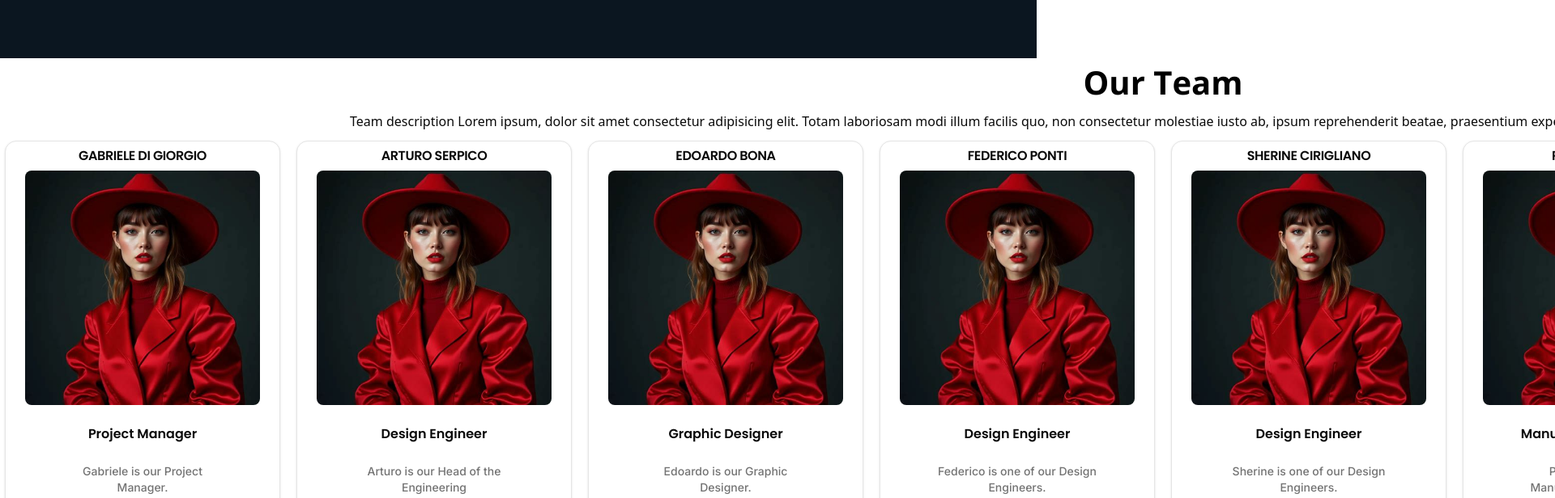
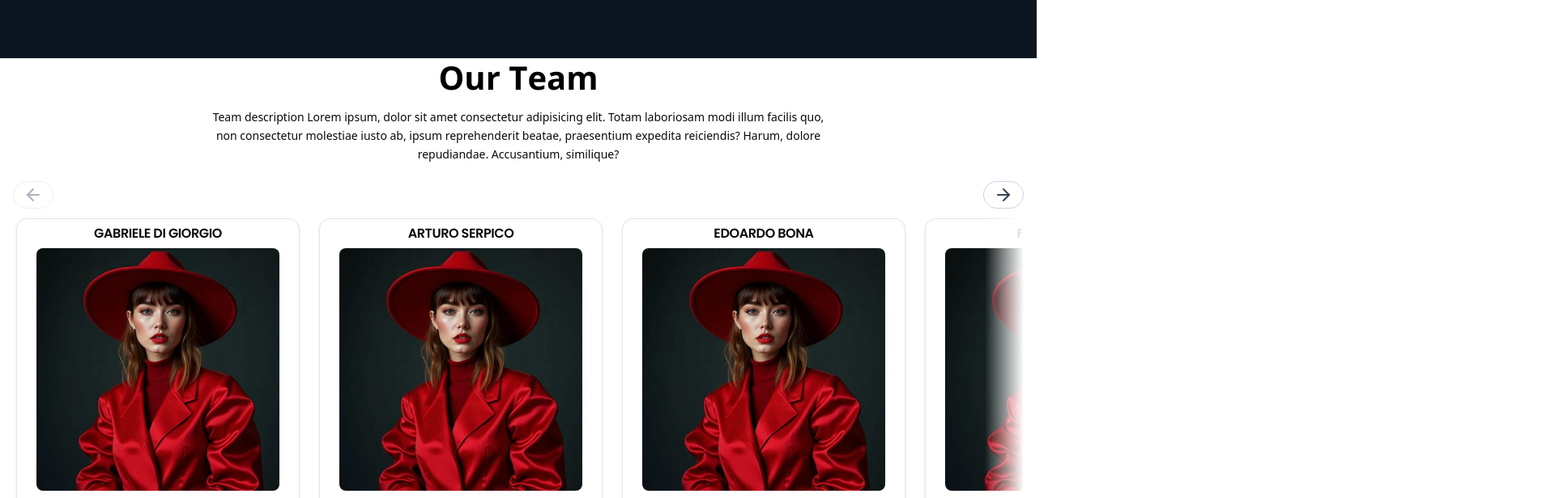
Before and after one commit to notnimo/revolution-racing-web, a Next.js app: page / in a window 1280 px wide. Shown: the part 780-1396 px from the top of the page at 81% size, 1920 px wide, since content can reach past the window. Built offline with nearby package versions, Linux system fonts and the light colour scheme.

Commit message:
dev: finished scroll ffunction with buttons and mobile settings

```diff
--- a/src/app/global.css
+++ b/src/app/global.css
@@ -140,6 +140,14 @@
   -ms-overflow-style: none;
 }
 
+.hide-scrollbar {
+  -ms-overflow-style: none;
+  scrollbar-width: none;
+}
+.hide-scrollbar::-webkit-scrollbar {
+  display: none;
+}
+
 /* CUSTOM GLOBAL STYLES */
 
 html,
--- a/src/ui/about-components/overview-components/team-overview.tsx
+++ b/src/ui/about-components/overview-components/team-overview.tsx
@@ -1,4 +1,6 @@
-import { useRef, useState } from "react";
+import { useEffect, useRef, useState } from "react";
+
+import { ArrowLeft, ArrowRight } from "lucide-react";
 
 import { TMCard } from "@/src/ui/about-components/team-mbr-card";
 
@@ -7,7 +9,7 @@ import { teamMembersPack, TMtype } from "@/src/lib/team-members";
 function TeamDescription() {
   return (
     <>
-      <div className="m-1.5">
+      <div className="m-1.5 max-w-3xl text-sm leading-relaxed">
         Team description Lorem ipsum, dolor sit amet consectetur adipisicing
         elit. Totam laboriosam modi illum facilis quo, non consectetur molestiae
         iusto ab, ipsum reprehenderit beatae, praesentium expedita reiciendis?
@@ -23,28 +25,91 @@ export function TeamOverview({
   teamMembers: teamMembersPack;
 }) {
   const [scrollPosition, setScrollPosition] = useState(0);
+  const [canScrollLeft, setCanScrollLeft] = useState(false);
+  const [canScrollRight, setCanScrollRight] = useState(false);
   const containerRef = useRef<HTMLDivElement>(null);
 
+  const updateScrollBounds = () => {
+    const container = containerRef.current;
+    if (!container) return;
+    setScrollPosition(container.scrollLeft);
+    setCanScrollLeft(container.scrollLeft > 10);
+    setCanScrollRight(
+      container.scrollLeft + container.clientWidth < container.scrollWidth - 10,
+    );
+  };
+
+  useEffect(() => {
+    const container = containerRef.current;
+    if (!container) return;
+
+    updateScrollBounds();
+    container.addEventListener("scroll", updateScrollBounds, { passive: true });
+
+    return () => {
+      container.removeEventListener("scroll", updateScrollBounds);
+    };
+  }, []);
+
+  const scrollByOffset = (offset: number) => {
+    const container = containerRef.current;
+    container?.scrollBy({ left: offset, behavior: "smooth" });
+  };
+
   return (
-    <div className="flex flex-col items-center text-center">
+    <div className="flex flex-col items-center text-center w-full">
       <div>
-        <h1>Our Team</h1>
+        <h1 className="text-3xl font-bold mb-2">Our Team</h1>
       </div>
 
-      <div>
       <TeamDescription />
+
+      <div className="w-full mt-4 px-2 md:px-4">
+        <div className="items-center hidden justify-between mb-2 md:flex gap-2">
+          <button
+            type="button"
+            disabled={!canScrollLeft}
+            onClick={() => scrollByOffset(-490)}
+            className="rounded-full border border-slate-300 bg-white px-3 py-1 text-sm font-semibold text-slate-700 disabled:opacity-40 disabled:cursor-not-allowed">
+            <ArrowLeft />
+          </button>
+          <button
+            type="button"
+            disabled={!canScrollRight}
+            onClick={() => scrollByOffset(490)}
+            className="rounded-full border border-slate-300 bg-white px-3 py-1 text-sm font-semibold text-slate-700 disabled:opacity-40 disabled:cursor-not-allowed">
+            <ArrowRight />
+          </button>
         </div>
 
-      <div ref={containerRef} className="overflow-x-scroll scroll-smooth">
-        <div className="flex flex-row items-center gap-2">
+        <div className="relative">
+          <div
+            ref={containerRef}
+            className="hide-scrollbar w-full overflow-x-auto overflow-y-hidden">
+            <div className="flex gap-3 md:gap-4 items-stretch w-max">
               {teamMembers &&
                 teamMembers.map((member) => (
-              <div key={member.id} className="m-1.5 w-85 h-fit">
+                  <div
+                    key={member.id}
+                    className="min-w-[240px] md:min-w-[280px] m-1">
                     <TMCard teamMember={member as TMtype} />
                   </div>
                 ))}
             </div>
           </div>
+
+          <div
+            className={`hidden md:block pointer-events-none absolute inset-y-0 left-0 w-12 bg-gradient-to-r from-white to-transparent dark:from-slate-950 transition-opacity duration-200 ${
+              canScrollLeft ? "opacity-100" : "opacity-0"
+            }`}
+          />
+          <div
+            className={`hidden md:block pointer-events-none absolute inset-y-0 right-0 w-12 bg-gradient-to-l from-white to-transparent dark:from-slate-950 transition-opacity duration-200 ${
+              canScrollRight ? "opacity-100" : "opacity-0"
+            }`}
+          />
+        </div>
+      </div>
     </div>
   );
 }
```
Lines whose indentation alone changed are shown as unchanged.
